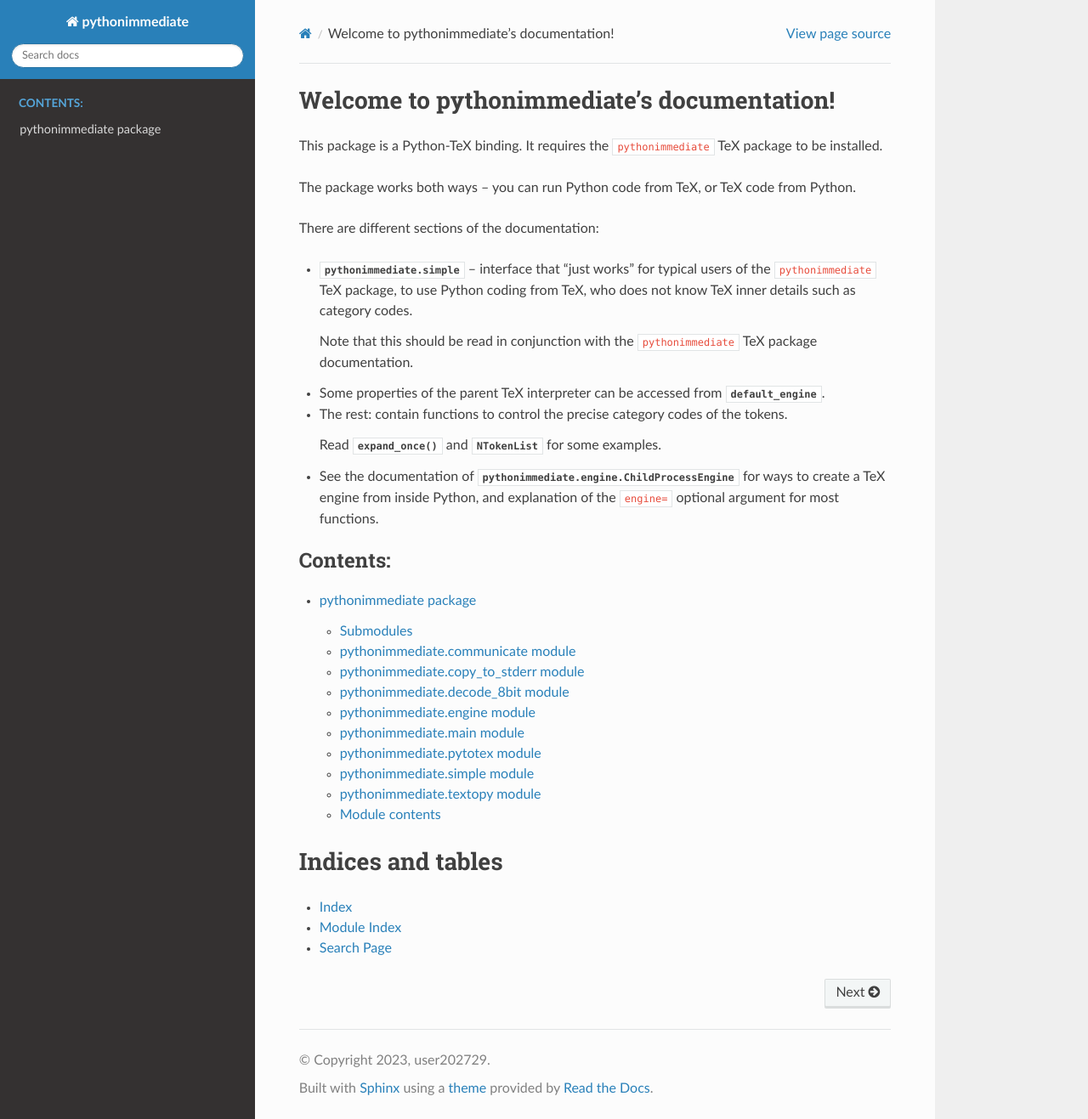
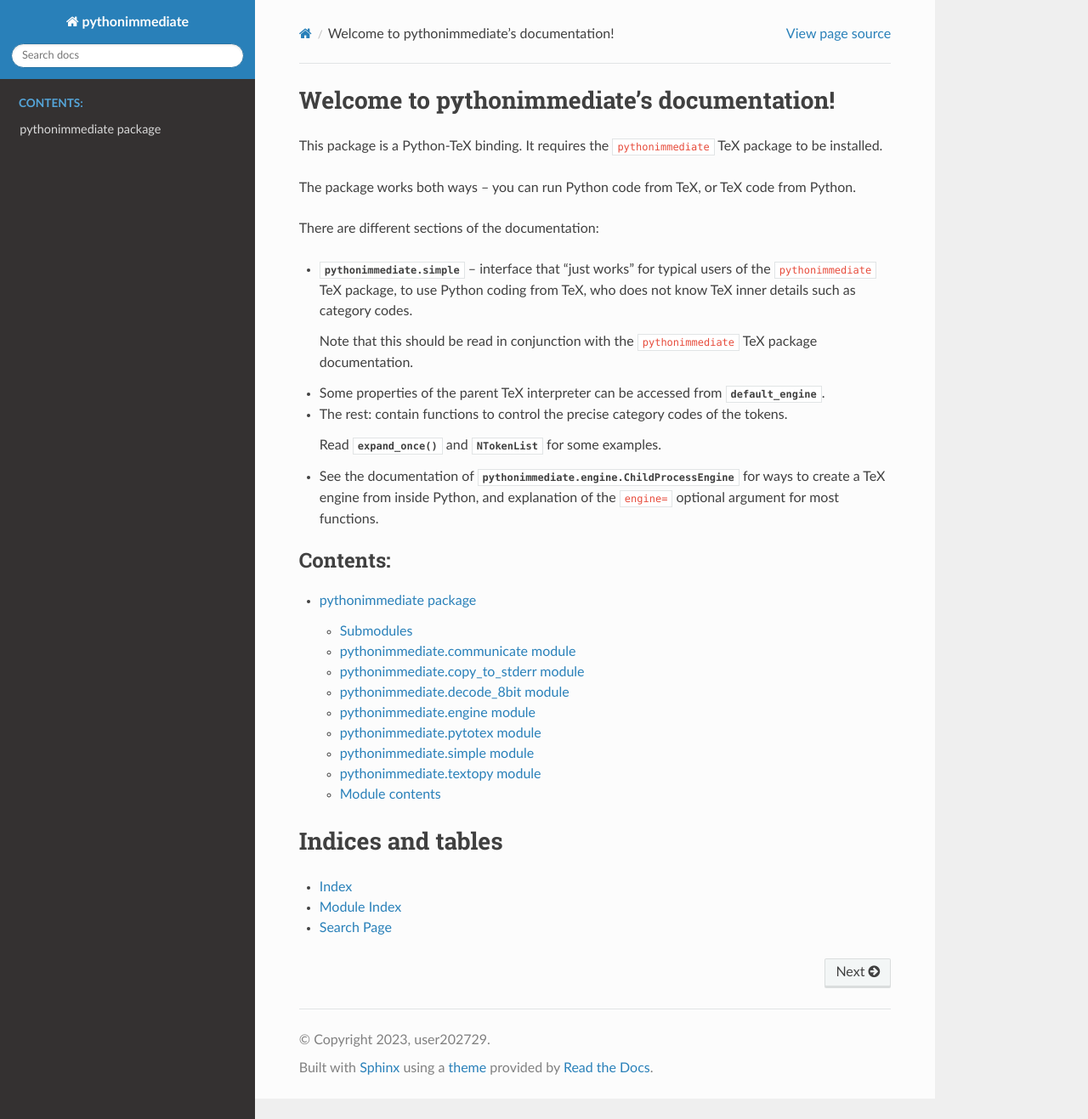
Before and after one commit to user202729/pythonimmediate-tex, a Sphinx documentation site: the page built from docs/index.rst, in a window 1280 px wide and 1317 px high. Shown: the whole window at 85% size. Built offline with Sphinx 7.4.7 and the Read the Docs theme 2.0.0, drawn with Linux system fonts in a browser that asks for light colours.

Commit message:
Regenerate pythonimmediate.rst after module structure update

```diff
--- a/docs/pythonimmediate.rst
+++ b/docs/pythonimmediate.rst
@@ -36,14 +36,6 @@ pythonimmediate.engine module
    :undoc-members:
    :show-inheritance:
 
-pythonimmediate.main module
----------------------------
-
-.. automodule:: pythonimmediate.main
-   :members:
-   :undoc-members:
-   :show-inheritance:
-
 pythonimmediate.pytotex module
 ------------------------------
 
```
